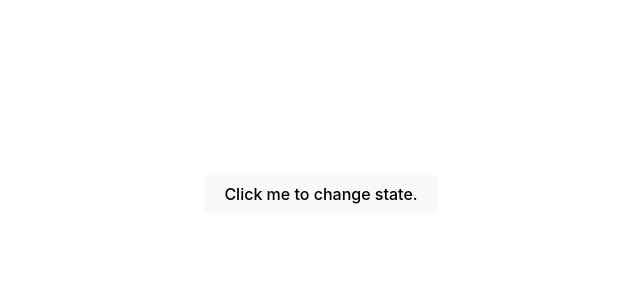
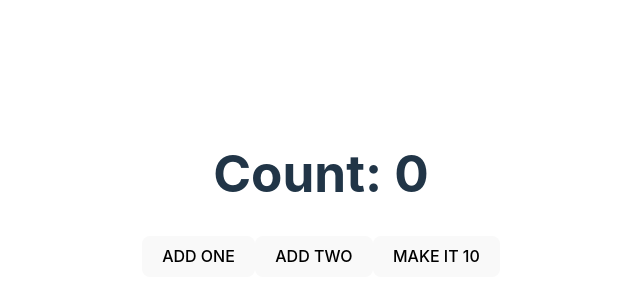
Before and after one commit to 101Shakila/first-react-app, a React (Vite) app: page / in a window 1280 px wide. Shown: the part 206-506 px from the top of the page, without its empty margins (319-959 px from the left). Built offline with nearby package versions, Linux system fonts and the light colour scheme.

Commit message:
Update dumbo.jsx

```diff
--- a/src/dumbo.jsx
+++ b/src/dumbo.jsx
@@ -1,12 +1,32 @@
 import { useState } from "react";
 
-function generateGameBoard() {
-
-    console.log('MAKING A COMPLICATED GAME');
-    return Array(5000);
-}
 
 export default function Dumbo() {
-    const [board, setBoard] = useState(generateGameBoard());
-    return <button>Click me to change state.</button>
+    const [count, setCount] = useState(0);
+
+    const addOne = () => {
+
+        setCount(count + 1);
+    };
+
+    const addTwo = () => {
+
+        setCount(count + 2);
+
+    };
+
+
+    const setTen = () => {
+        setCount(10);
+    };
+
+
+    return (
+        <div>
+            <h1>Count: {count}</h1>
+            <button onClick={addOne}>ADD ONE</button>
+            <button onClick={addTwo}>ADD TWO</button>
+            <button onClick={setTen}>MAKE IT 10</button>
+        </div>
+    )
 }
```
